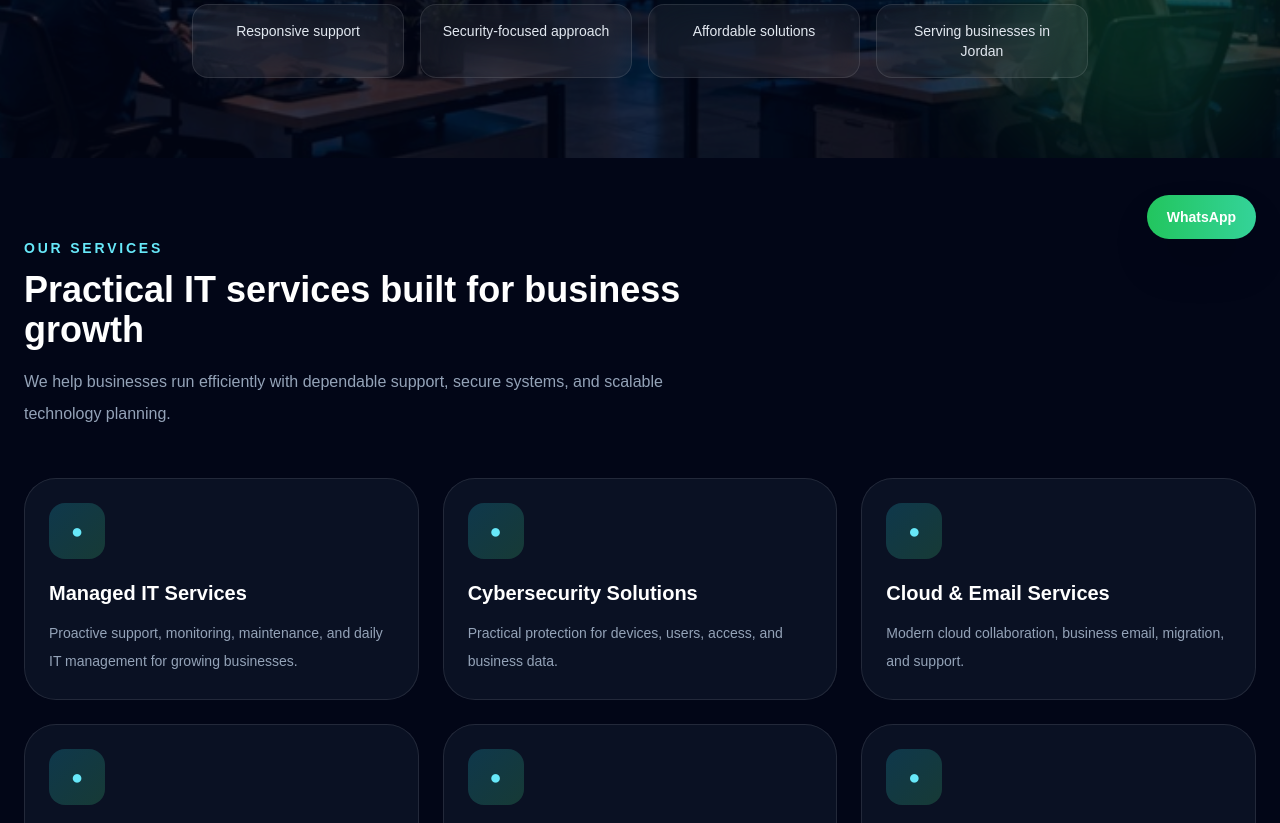
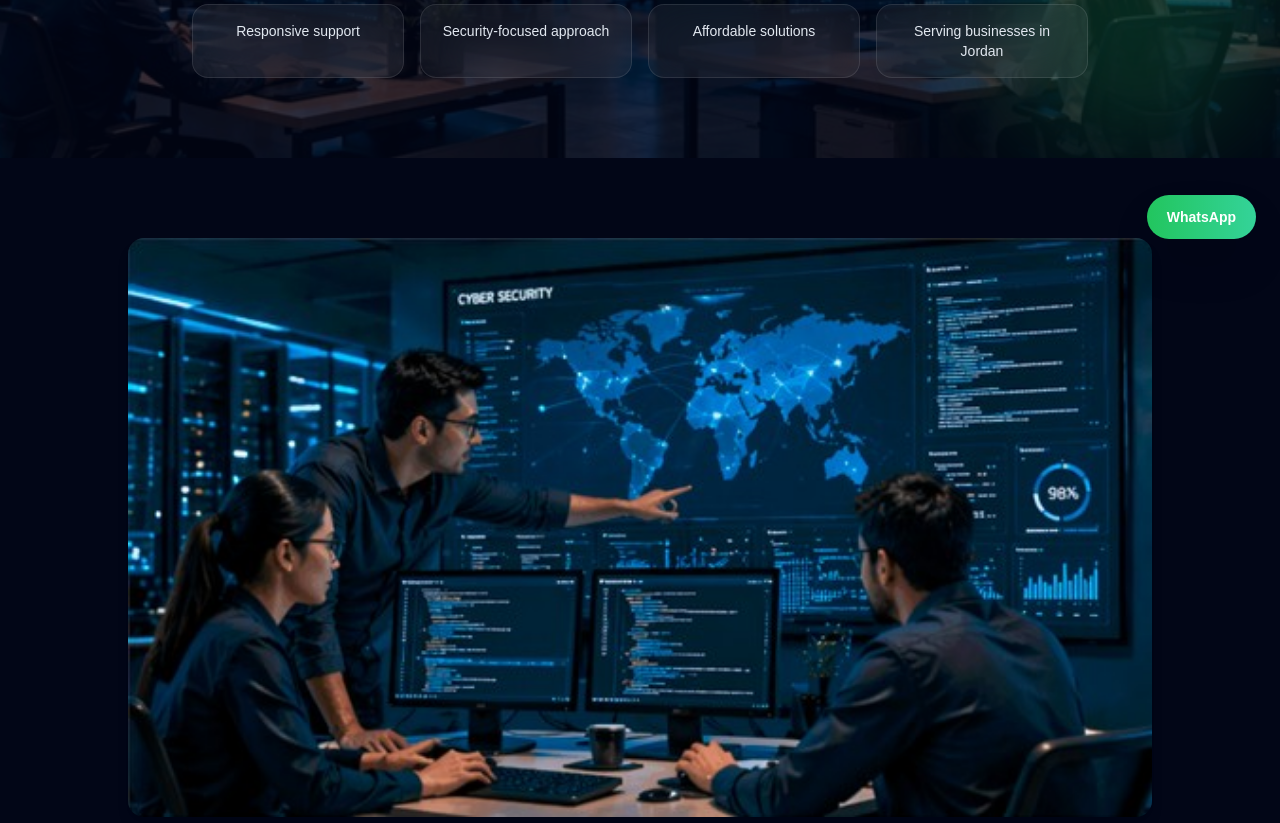
Before and after one commit to milad-stack/ThamrahPro, a Next.js app: page / in a window 1280 px wide. Shown: the part 537-1360 px from the top of the page. Built offline with nearby package versions, Linux system fonts and the light colour scheme.

Commit message:
add services image

```diff
--- a/app/page.js
+++ b/app/page.js
@@ -422,8 +422,11 @@ export default function ThamrahPremium() {
         </div>
       </section>
 
-      <section id="services" className="px-6 py-20">
+      <section id="services" className="px-4 sm:px-6 lg:px-8 py-20 reveal">
         <div className="mx-auto max-w-7xl">
+
+		<img src="/services.jpg" alt="IT Services" className="mb-10 w-full max-w-5xl mx-auto rounded-2xl shadow-lg"/>
+
           <div className="max-w-2xl">
             <p className="text-sm font-semibold uppercase tracking-[0.2em] text-cyan-300">{t.servicesTitle}</p>
             <h2 className="mt-3 text-3xl font-bold md:text-4xl">{t.servicesHeading}</h2>
```
